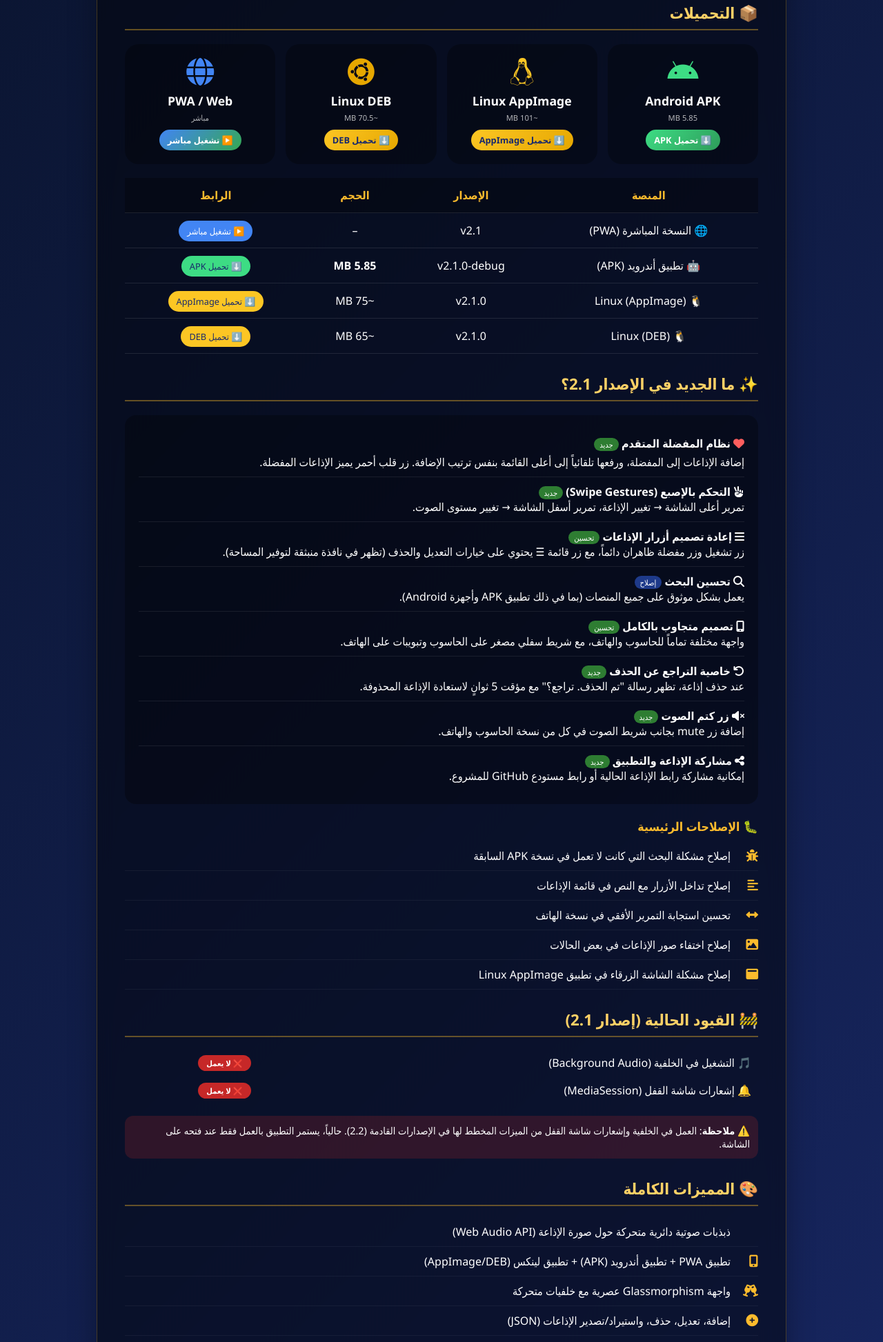
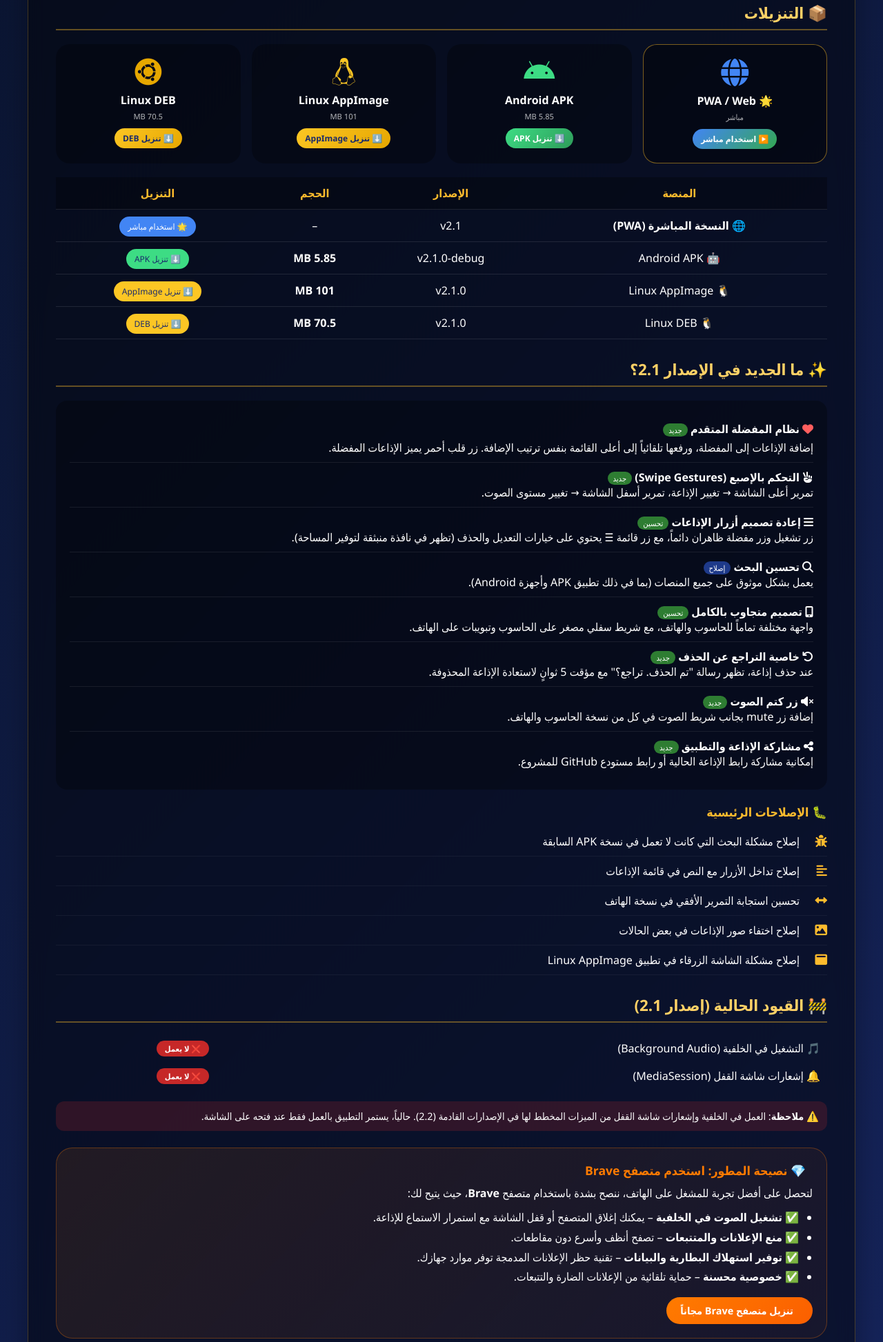
Before and after one commit to SalehGNUTUX/GT_QURANRADIO, a plain HTML site: page index.html in a window 1280 px wide. Shown: the part 376-2322 px from the top of the page at 69% size. Drawn offline with Linux system fonts and the light colour scheme.

Commit message:
Update index.html

```diff
--- a/index.html
+++ b/index.html
@@ -2,10 +2,10 @@
 <html lang="ar" dir="rtl">
 <head>
   <meta charset="UTF-8">
-  <meta name="viewport" content="width=device-width, initial-scale=1.0, viewport-fit=cover">
+  <meta name="viewport" content="width=device-width, initial-scale=1.0, viewport-fit=cover, user-scalable=yes">
   <title>الإصدار 2.1 | مشغل الإذاعات القرآنية</title>
   <meta name="description" content="مشغل الإذاعات القرآنية – تطبيق ويب تقدمي (PWA) + تطبيق أندرويد + تطبيق لينكس. استمع إلى الإذاعات القرآنية من مختلف أنحاء العالم الإسلامي">
-  <meta name="keywords" content="القرآن, إذاعات قرآنية, مشغل قرآن, PWA, Android, Linux, AppImage, DEB">
+  <meta name="keywords" content="القرآن, إذاعات قرآنية, مشغل قرآن, PWA, Android, Linux, AppImage, DEB, Brave">
   <meta name="author" content="SalehGNUTUX">
   <meta name="theme-color" content="#0a1628">
 
@@ -28,52 +28,61 @@
       padding: 0;
       box-sizing: border-box;
     }
+
     body {
       font-family: 'Segoe UI', Tahoma, Geneva, Verdana, sans-serif;
       background: linear-gradient(135deg, #0a142e 0%, #1a2a6c 100%);
       color: #fff;
       min-height: 100vh;
-      padding: 40px 20px;
+      padding: clamp(16px, 5vw, 40px);
     }
+
     .container {
-      max-width: 1000px;
+      max-width: 1200px;
       margin: 0 auto;
       background: rgba(0,0,0,0.45);
       backdrop-filter: blur(12px);
-      border-radius: 32px;
-      padding: 40px;
+      border-radius: clamp(20px, 5vw, 32px);
+      padding: clamp(20px, 5vw, 40px);
       border: 1px solid rgba(240,180,41,0.25);
       box-shadow: 0 20px 40px rgba(0,0,0,0.3);
     }
+
     h1 {
-      font-size: 2rem;
+      font-size: clamp(1.5rem, 6vw, 2rem);
       margin-bottom: 8px;
       color: #fdbb2d;
     }
+
     h2 {
-      font-size: 1.4rem;
+      font-size: clamp(1.2rem, 5vw, 1.4rem);
       margin: 28px 0 16px;
       padding-bottom: 8px;
       border-bottom: 2px solid rgba(240,180,41,0.4);
       color: #ffd166;
     }
+
     h3 {
-      font-size: 1.1rem;
+      font-size: clamp(1rem, 4vw, 1.1rem);
       margin: 20px 0 10px;
       color: #fdbb2d;
     }
+
     .logo {
       text-align: center;
       margin-bottom: 20px;
     }
+
     .logo img {
-      width: 100px;
-      height: 100px;
+      width: clamp(80px, 20vw, 100px);
+      height: clamp(80px, 20vw, 100px);
       border-radius: 20px;
       border: 2px solid #fdbb2d;
       transition: transform 0.3s;
     }
+
     .logo img:hover { transform: scale(1.05); }
+
     .badge {
       display: inline-block;
       background: rgba(240,180,41,0.2);
@@ -83,32 +92,85 @@
       font-size: 0.8rem;
       margin-bottom: 20px;
     }
-    .version-tag {
-      display: inline-block;
-      background: #1e3a8a;
-      padding: 4px 12px;
+
+    /* Downloads Grid - Responsive with PWA first */
+    .downloads-grid {
+      display: grid;
+      grid-template-columns: repeat(auto-fit, minmax(180px, 1fr));
+      gap: 16px;
+      margin: 20px 0;
+    }
+
+    /* Ensure PWA card has visual priority */
+    .download-card:first-child {
+      border: 1px solid rgba(240,180,41,0.5);
+      background: rgba(0,0,0,0.4);
+    }
+
+    .download-card {
+      background: rgba(0,0,0,0.3);
       border-radius: 20px;
-      font-size: 0.7rem;
-      margin-right: 8px;
+      padding: 20px 16px;
+      text-align: center;
+      transition: transform 0.2s;
     }
+
+    .download-card:hover { transform: translateY(-5px); }
+    .download-card i { font-size: 2.5rem; margin-bottom: 10px; display: block; }
+    .download-card .platform { font-weight: bold; font-size: 1rem; margin-bottom: 5px; }
+    .download-card .size { font-size: 0.7rem; opacity: 0.7; margin-bottom: 10px; }
+
+    /* Table - Responsive */
     .download-table {
       width: 100%;
       border-collapse: collapse;
       margin: 20px 0;
     }
+
     .download-table th, .download-table td {
-      padding: 14px 12px;
+      padding: 12px 8px;
       text-align: center;
       border-bottom: 1px solid rgba(255,255,255,0.1);
     }
+
     .download-table th {
       background: rgba(0,0,0,0.3);
       color: #fdbb2d;
       font-weight: 700;
     }
-    .download-table tr:hover td {
-      background: rgba(255,255,255,0.05);
+
+    /* Make table responsive on mobile */
+    @media (max-width: 600px) {
+      .download-table, .download-table tbody, .download-table tr, .download-table td, .download-table th {
+        display: block;
+      }
+      .download-table thead {
+        display: none;
+      }
+      .download-table tr {
+        margin-bottom: 12px;
+        border: 1px solid rgba(255,255,255,0.1);
+        border-radius: 12px;
+        padding: 10px;
+      }
+      .download-table td {
+        display: flex;
+        justify-content: space-between;
+        align-items: center;
+        padding: 8px;
+        border-bottom: 1px solid rgba(255,255,255,0.05);
+      }
+      .download-table td:last-child {
+        border-bottom: none;
+      }
+      .download-table td::before {
+        content: attr(data-label);
+        font-weight: bold;
+        color: #fdbb2d;
+        margin-left: 10px;
+      }
     }
+
     .btn {
       display: inline-flex;
       align-items: center;
@@ -120,18 +182,24 @@
       text-decoration: none;
       font-weight: bold;
       transition: all 0.2s;
+      font-size: 0.9rem;
     }
+
     .btn:hover {
       transform: translateY(-2px);
       box-shadow: 0 6px 15px rgba(253,187,45,0.4);
     }
+
     .btn-small {
       padding: 6px 12px;
-      font-size: 0.8rem;
+      font-size: 0.75rem;
     }
+
+    .btn-pwa { background: linear-gradient(135deg, #4285f4, #34a853); color: white; }
     .btn-android { background: linear-gradient(135deg, #3ddc84, #2e9c5a); color: white; }
     .btn-linux { background: linear-gradient(135deg, #fcc624, #e6a700); color: #1a2a6c; }
-    .btn-web { background: linear-gradient(135deg, #4285f4, #34a853); color: white; }
+    .btn-brave { background: linear-gradient(135deg, #ff7b00, #fb5f00); color: white; }
+
     .status-badge {
       display: inline-block;
       padding: 4px 12px;
@@ -140,98 +208,121 @@
       font-weight: bold;
     }
     .status-working { background: #2e7d32; color: #fff; }
-    .status-partial { background: #ed6c02; color: #fff; }
     .status-not-working { background: #c62828; color: #fff; }
-    .status-fixed { background: #2e7d32; color: #fff; }
+
     .features-list {
       list-style: none;
       padding: 0;
     }
+
     .features-list li {
       padding: 10px 0;
       border-bottom: 1px solid rgba(255,255,255,0.05);
       display: flex;
       align-items: center;
       gap: 12px;
+      flex-wrap: wrap;
     }
+
     .features-list li i {
       width: 28px;
       font-size: 1.1rem;
       color: #fdbb2d;
+      flex-shrink: 0;
     }
+
     .code-block {
       background: rgba(0,0,0,0.5);
       border-radius: 12px;
       padding: 16px;
       font-family: monospace;
-      font-size: 0.85rem;
+      font-size: clamp(0.7rem, 3vw, 0.85rem);
       overflow-x: auto;
       margin: 16px 0;
+      white-space: pre-wrap;
+      word-break: break-word;
     }
+
     .changelog {
       background: rgba(0,0,0,0.3);
       border-radius: 16px;
       padding: 20px;
       margin: 20px 0;
     }
+
     .changelog-item {
       padding: 10px 0;
       border-bottom: 1px solid rgba(255,255,255,0.08);
     }
     .changelog-item:last-child { border-bottom: none; }
+
     .badge-new {
       background: #2e7d32;
       padding: 2px 8px;
       border-radius: 20px;
       font-size: 0.7rem;
       margin-left: 10px;
+      display: inline-block;
     }
+
     .badge-fixed {
       background: #1e3a8a;
       padding: 2px 8px;
       border-radius: 20px;
       font-size: 0.7rem;
       margin-left: 10px;
+      display: inline-block;
     }
+
+    .brave-section {
+      background: linear-gradient(135deg, rgba(255,123,0,0.1), rgba(251,95,0,0.05));
+      border: 1px solid rgba(255,123,0,0.3);
+      border-radius: 24px;
+      padding: 20px;
+      margin: 24px 0;
+    }
+
+    .brave-section h3 {
+      color: #ff7b00;
+      margin-top: 0;
+      display: flex;
+      align-items: center;
+      gap: 10px;
+      flex-wrap: wrap;
+    }
+
     footer {
       text-align: center;
       margin-top: 40px;
       padding-top: 20px;
       border-top: 1px solid rgba(255,255,255,0.1);
-      font-size: 0.8rem;
+      font-size: clamp(0.7rem, 3vw, 0.8rem);
       color: rgba(255,255,255,0.5);
     }
+
     hr {
       border: none;
       height: 1px;
       background: rgba(255,255,255,0.1);
       margin: 20px 0;
     }
-    .downloads-grid {
-      display: flex;
-      gap: 15px;
-      justify-content: center;
-      flex-wrap: wrap;
-      margin: 20px 0;
-    }
-    .download-card {
-      background: rgba(0,0,0,0.3);
-      border-radius: 20px;
-      padding: 20px;
-      text-align: center;
-      min-width: 180px;
-      flex: 1;
-      transition: transform 0.2s;
-    }
-    .download-card:hover { transform: translateY(-5px); }
-    .download-card i { font-size: 2.5rem; margin-bottom: 10px; display: block; }
-    .download-card .platform { font-weight: bold; font-size: 1.1rem; margin-bottom: 5px; }
-    .download-card .size { font-size: 0.7rem; opacity: 0.7; margin-bottom: 10px; }
-    @media (max-width: 600px) {
-      .container { padding: 24px; }
-      h1 { font-size: 1.6rem; }
-      .download-table th, .download-table td { padding: 8px; font-size: 0.8rem; }
-      .download-card { min-width: 140px; padding: 15px; }
+
+    /* Responsive adjustments */
+    @media (max-width: 480px) {
+      .downloads-grid {
+        grid-template-columns: 1fr;
+      }
+      .download-card {
+        padding: 16px;
+      }
+      .features-list li {
+        flex-direction: column;
+        align-items: flex-start;
+      }
+      .changelog-item strong {
+        display: inline-block;
+        margin-bottom: 6px;
+      }
     }
   </style>
 </head>
@@ -251,45 +342,65 @@
     <span class="badge">🌐 PWA</span>
   </div>
 
-  <!-- Quick Downloads -->
-  <h2>📦 التحميلات</h2>
+  <!-- Quick Downloads - PWA is FIRST -->
+  <h2>📦 التنزيلات</h2>
   <div class="downloads-grid">
+    <div class="download-card">
+      <i class="fas fa-globe" style="color:#4285f4;"></i>
+      <div class="platform">🌟 PWA / Web</div>
+      <div class="size">مباشر</div>
+      <a href="https://salehgnutux.github.io/GT_QURANRADIO/app/" class="btn btn-small btn-pwa">▶️ استخدام مباشر</a>
+    </div>
     <div class="download-card">
       <i class="fab fa-android" style="color:#3ddc84;"></i>
       <div class="platform">Android APK</div>
       <div class="size">5.85 MB</div>
-      <a href="https://github.com/SalehGNUTUX/GT_QURANRADIO/releases/download/QuranRadio-v2.1.0/QuranRadio-v2.1.0-debug.apk" class="btn btn-small btn-android">⬇️ تحميل APK</a>
+      <a href="https://github.com/SalehGNUTUX/GT_QURANRADIO/releases/download/QuranRadio-v2.1.0/QuranRadio-v2.1.0-debug.apk" class="btn btn-small btn-android">⬇️ تنزيل APK</a>
     </div>
     <div class="download-card">
       <i class="fab fa-linux" style="color:#fcc624;"></i>
       <div class="platform">Linux AppImage</div>
-      <div class="size">~101 MB</div>
-      <a href="https://github.com/SalehGNUTUX/GT_QURANRADIO/releases/download/QuranRadio-v2.1.0/QuranRadio-2.1.0-linux.AppImage" class="btn btn-small btn-linux">⬇️ تحميل AppImage</a>
+      <div class="size">101 MB</div>
+      <a href="https://github.com/SalehGNUTUX/GT_QURANRADIO/releases/download/QuranRadio-v2.1.0/QuranRadio-2.1.0-linux.AppImage" class="btn btn-small btn-linux">⬇️ تنزيل AppImage</a>
     </div>
     <div class="download-card">
       <i class="fab fa-ubuntu" style="color:#e6a700;"></i>
       <div class="platform">Linux DEB</div>
-      <div class="size">~70.5 MB</div>
-      <a href="https://github.com/SalehGNUTUX/GT_QURANRADIO/releases/download/QuranRadio-v2.1.0/QuranRadio-2.1.0-linux.deb" class="btn btn-small btn-linux">⬇️ تحميل DEB</a>
-    </div>
-    <div class="download-card">
-      <i class="fas fa-globe" style="color:#4285f4;"></i>
-      <div class="platform">PWA / Web</div>
-      <div class="size">مباشر</div>
-      <a href="https://salehgnutux.github.io/GT_QURANRADIO/app/" class="btn btn-small btn-web">▶️ تشغيل مباشر</a>
+      <div class="size">70.5 MB</div>
+      <a href="https://github.com/SalehGNUTUX/GT_QURANRADIO/releases/download/QuranRadio-v2.1.0/QuranRadio-2.1.0-linux.deb" class="btn btn-small btn-linux">⬇️ تنزيل DEB</a>
     </div>
   </div>
 
-  <!-- Detailed Downloads Table -->
+  <!-- Detailed Downloads Table with PWA first -->
   <table class="download-table">
     <thead>
-      <tr><th>المنصة</th><th>الإصدار</th><th>الحجم</th><th>الرابط</th></tr>
+      <tr><th>المنصة</th><th>الإصدار</th><th>الحجم</th><th>التنزيل</th></tr>
     </thead>
     <tbody>
-      <tr><td>🌐 النسخة المباشرة (PWA)</td><td>v2.1</td><td>–</td><td><a href="https://salehgnutux.github.io/GT_QURANRADIO/app/" class="btn-small" style="background:#4285f4; color:white; padding:6px 12px; border-radius:40px; text-decoration:none;">▶️ تشغيل مباشر</a></td></tr>
-      <tr><td>🤖 تطبيق أندرويد (APK)</td><td>v2.1.0-debug</td><td><strong>5.85 MB</strong></td><td><a href="https://github.com/SalehGNUTUX/GT_QURANRADIO/releases/download/QuranRadio-v2.1.0/QuranRadio-v2.1.0-debug.apk" class="btn-small" style="background:#3ddc84; color:#1a2a6c; padding:6px 12px; border-radius:40px; text-decoration:none;">⬇️ تحميل APK</a></td></tr>
-      <tr><td>🐧 Linux (AppImage)</td><td>v2.1.0</td><td>~75 MB</td><td><a href="https://github.com/SalehGNUTUX/GT_QURANRADIO/releases/download/QuranRadio-v2.1.0/QuranRadio-2.1.0-linux.AppImage" class="btn-small" style="background:#fcc624; color:#1a2a6c; padding:6px 12px; border-radius:40px; text-decoration:none;">⬇️ تحميل AppImage</a></td></tr>
-      <tr><td>🐧 Linux (DEB)</td><td>v2.1.0</td><td>~65 MB</td><td><a href="https://github.com/SalehGNUTUX/GT_QURANRADIO/releases/download/QuranRadio-v2.1.0/QuranRadio-2.1.0-linux.deb" class="btn-small" style="background:#fcc624; color:#1a2a6c; padding:6px 12px; border-radius:40px; text-decoration:none;">⬇️ تحميل DEB</a></td></tr>
+      <tr>
+        <td data-label="المنصة">🌐 <strong>النسخة المباشرة (PWA)</strong></td>
+        <td data-label="الإصدار">v2.1</td>
+        <td data-label="الحجم">–</td>
+        <td data-label="التنزيل"><a href="https://salehgnutux.github.io/GT_QURANRADIO/app/" class="btn-small" style="background:#4285f4; color:white; padding:6px 12px; border-radius:40px; text-decoration:none; font-size:0.75rem;">🌟 استخدام مباشر</a></td>
+      </tr>
+      <tr>
+        <td data-label="المنصة">🤖 Android APK</td>
+        <td data-label="الإصدار">v2.1.0-debug</td>
+        <td data-label="الحجم"><strong>5.85 MB</strong></td>
+        <td data-label="التنزيل"><a href="https://github.com/SalehGNUTUX/GT_QURANRADIO/releases/download/QuranRadio-v2.1.0/QuranRadio-v2.1.0-debug.apk" class="btn-small" style="background:#3ddc84; color:#1a2a6c; padding:6px 12px; border-radius:40px; text-decoration:none; font-size:0.75rem;">⬇️ تنزيل APK</a></td>
+      </tr>
+      <tr>
+        <td data-label="المنصة">🐧 Linux AppImage</td>
+        <td data-label="الإصدار">v2.1.0</td>
+        <td data-label="الحجم"><strong>101 MB</strong></td>
+        <td data-label="التنزيل"><a href="https://github.com/SalehGNUTUX/GT_QURANRADIO/releases/download/QuranRadio-v2.1.0/QuranRadio-2.1.0-linux.AppImage" class="btn-small" style="background:#fcc624; color:#1a2a6c; padding:6px 12px; border-radius:40px; text-decoration:none; font-size:0.75rem;">⬇️ تنزيل AppImage</a></td>
+      </tr>
+      <tr>
+        <td data-label="المنصة">🐧 Linux DEB</td>
+        <td data-label="الإصدار">v2.1.0</td>
+        <td data-label="الحجم"><strong>70.5 MB</strong></td>
+        <td data-label="التنزيل"><a href="https://github.com/SalehGNUTUX/GT_QURANRADIO/releases/download/QuranRadio-v2.1.0/QuranRadio-2.1.0-linux.deb" class="btn-small" style="background:#fcc624; color:#1a2a6c; padding:6px 12px; border-radius:40px; text-decoration:none; font-size:0.75rem;">⬇️ تنزيل DEB</a></td>
+      </tr>
     </tbody>
   </table>
 
@@ -362,10 +473,27 @@
   <table style="width:100%; margin:16px 0;">
     <tr><td style="padding:8px;">🎵 التشغيل في الخلفية (Background Audio)</td><td><span class="status-badge status-not-working">❌ لا يعمل</span></td></tr>
     <tr><td style="padding:8px;">🔔 إشعارات شاشة القفل (MediaSession)</td><td><span class="status-badge status-not-working">❌ لا يعمل</span></td></tr>
-   </table>
+    </table>
   <p style="background:rgba(198,40,40,0.2); padding:12px; border-radius:12px; font-size:0.9rem;">
     ⚠️ <strong>ملاحظة</strong>: العمل في الخلفية وإشعارات شاشة القفل من الميزات المخطط لها في الإصدارات القادمة (2.2). حالياً، يستمر التطبيق بالعمل فقط عند فتحه على الشاشة.
   </p>
+
+  <!-- Brave Browser Recommendation -->
+  <div class="brave-section">
+    <h3><i class="fab fa-brave"></i> 💎 نصيحة المطور: استخدم متصفح Brave</h3>
+    <p style="margin: 10px 0;">لتحصل على أفضل تجربة للمشغل على الهاتف، ننصح بشدة باستخدام متصفح <strong>Brave</strong>، حيث يتيح لك:</p>
+    <ul style="margin-right: 20px; line-height: 1.8;">
+      <li>✅ <strong>تشغيل الصوت في الخلفية</strong> – يمكنك إغلاق المتصفح أو قفل الشاشة مع استمرار الاستماع للإذاعة.</li>
+      <li>✅ <strong>منع الإعلانات والمتتبعات</strong> – تصفح أنظف وأسرع دون مقاطعات.</li>
+      <li>✅ <strong>توفير استهلاك البطارية والبيانات</strong> – تقنية حظر الإعلانات المدمجة توفر موارد جهازك.</li>
+      <li>✅ <strong>خصوصية محسنة</strong> – حماية تلقائية من الإعلانات الضارة والتتبعات.</li>
+    </ul>
+    <div style="margin-top: 15px;">
+      <a href="https://brave.com/" target="_blank" rel="noopener noreferrer" class="btn btn-brave" style="display: inline-flex; align-items: center; gap: 8px;">
+        <i class="fab fa-brave"></i> تنزيل متصفح Brave مجاناً
+      </a>
+    </div>
+  </div>
 
   <!-- Full Features -->
   <h2>🎨 المميزات الكاملة</h2>
@@ -407,7 +535,7 @@
   <ul class="features-list">
     <li><i class="fab fa-android"></i> <strong>Android:</strong> الإصدار 8.0 (API 26) أو أحدث</li>
     <li><i class="fab fa-linux"></i> <strong>Linux:</strong> أي توزيعة حديثة (Ubuntu 20.04+, Fedora 34+, Arch)</li>
-    <li><i class="fas fa-globe"></i> <strong>PWA:</strong> متصفح حديث (Chrome, Firefox, Edge, Safari)</li>
+    <li><i class="fas fa-globe"></i> <strong>PWA / Web:</strong> متصفح حديث (يُفضل Brave للتشغيل في الخلفية)</li>
   </ul>
 
   <!-- Footer -->
```
